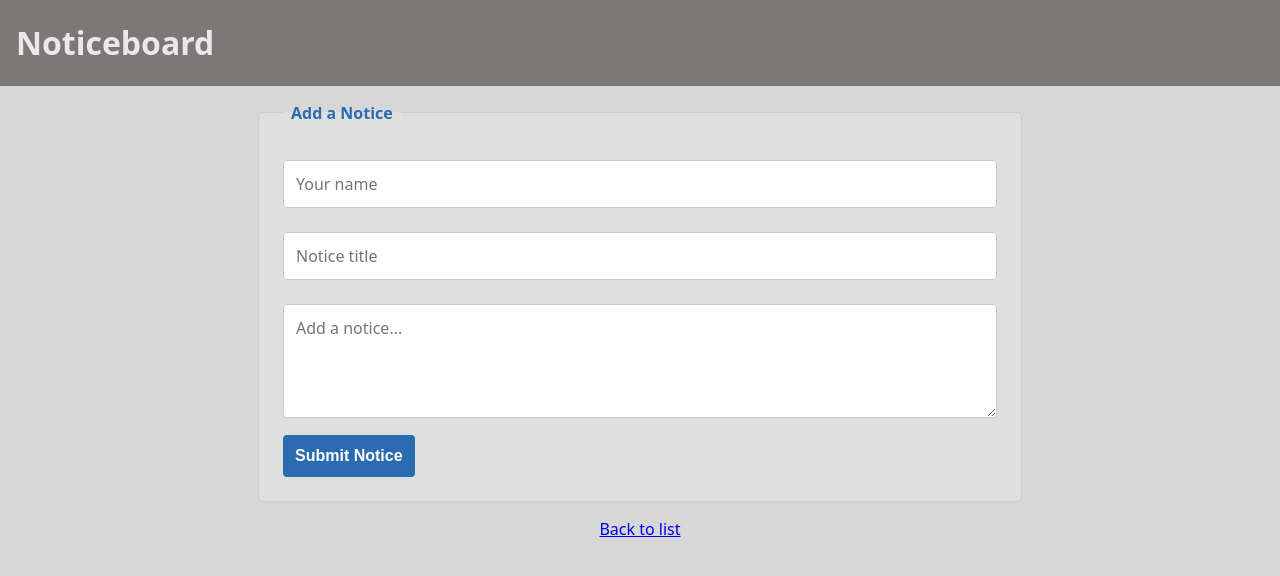
After one commit to DanielKatzCoding/noticeboard, a Django app: page /noticeboard/create/ in a window 1280 px wide. The commit adds this page. Shown: the top 576 px of the page. Run offline with Django 5.2, Linux system fonts and the light colour scheme.

Commit message:
added create option

```diff
--- a/noticeboard/static/noticeboard/css/styles.css
+++ b/noticeboard/static/noticeboard/css/styles.css
@@ -98,18 +98,17 @@ html { scroll-behavior: smooth; }
     resize: vertical;
 }
 
-.comment-form button[type="submit"] {
+button {
     background: var(--accent);
     color: white;
-    padding: 0.75rem 1.5rem;
+    padding: 0.75rem .75rem;
     border: none;
     border-radius: 4px;
     cursor: pointer;
     font-weight: 600;
     font-size: 1rem;
-    margin-top: 0.5rem;
 }
 
-.comment-form button[type="submit"]:hover {
+button:hover {
     background: #1e4d7b;
 }
--- /dev/null
+++ b/noticeboard/templates/noticeForm.html
@@ -0,0 +1,17 @@
+{% extends "base.html" %}
+
+{% block title %}Create Notice{% endblock %}
+
+{% block content %}
+<form method="post" action="{% url 'noticeboard:create_notice' %}" class="comment-form">
+    {% csrf_token %}
+    <fieldset>
+        <legend>Add a Notice</legend>
+        <input name="author" type="text" placeholder="Your name" required>
+        <input name="title" type="text" placeholder="Notice title" required>
+        <textarea name="content" rows="4" cols="50" placeholder="Add a notice..." required></textarea>
+        <button type="submit">Submit Notice</button>
+    </fieldset>
+</form>
+<p><a href="{% url 'noticeboard:noticeboard_list' %}">Back to list</a></p>
+{% endblock %}
--- a/noticeboard/templates/noticeboardList.html
+++ b/noticeboard/templates/noticeboardList.html
@@ -4,7 +4,10 @@
 
 {% block content %}
 <section>
-    <h1>Notices</h1>
+    <div style="display: flex; justify-content: space-between; align-items: center;">
+        <h1>Notices</h1>
+        <button style="display: flex; min-height: none;" onclick="location.href='{% url 'noticeboard:create_notice' %}'">Create</button>
+    </div>
     <ul class="notice-list">
     {% for notice in notices %}
         <li>
--- a/noticeboard/urls.py
+++ b/noticeboard/urls.py
@@ -1,9 +1,10 @@
 from django.urls import path
-from .views import NoticeboardListView, NoticeboardDetailView, create_comment
+from .views import NoticeboardListView, NoticeboardDetailView, create_comment, create_notice
 
 app_name = 'noticeboard'
 urlpatterns = [
     path('', NoticeboardListView.as_view(), name='noticeboard_list'),
     path('<int:pk>/', NoticeboardDetailView.as_view(), name='noticeboard_detail'),
     path('<int:pk>/comment/', create_comment, name='create_comment'),
+    path('create/', create_notice, name='create_notice'),
 ]
--- a/noticeboard/views.py
+++ b/noticeboard/views.py
@@ -44,3 +44,17 @@ def create_comment(request, pk):
 
         Comment.objects.create(noticeboard=notice, content=content, author=user)
     return redirect('noticeboard:noticeboard_detail', pk=pk)
+
+def create_notice(request):
+    if request.method == 'POST':
+        content: str = request.POST.get('content')
+        title: str = request.POST.get('title')
+        author: str = request.POST.get('author').lower().capitalize()
+
+        user = User.objects.filter(username=author).first()
+        if not user:
+            user = User.objects.create(username=author)
+
+        Noticeboard.objects.create(title=title, content=content, author=user)
+        return redirect('noticeboard:noticeboard_list')
+    return render(request, 'noticeForm.html')
```
